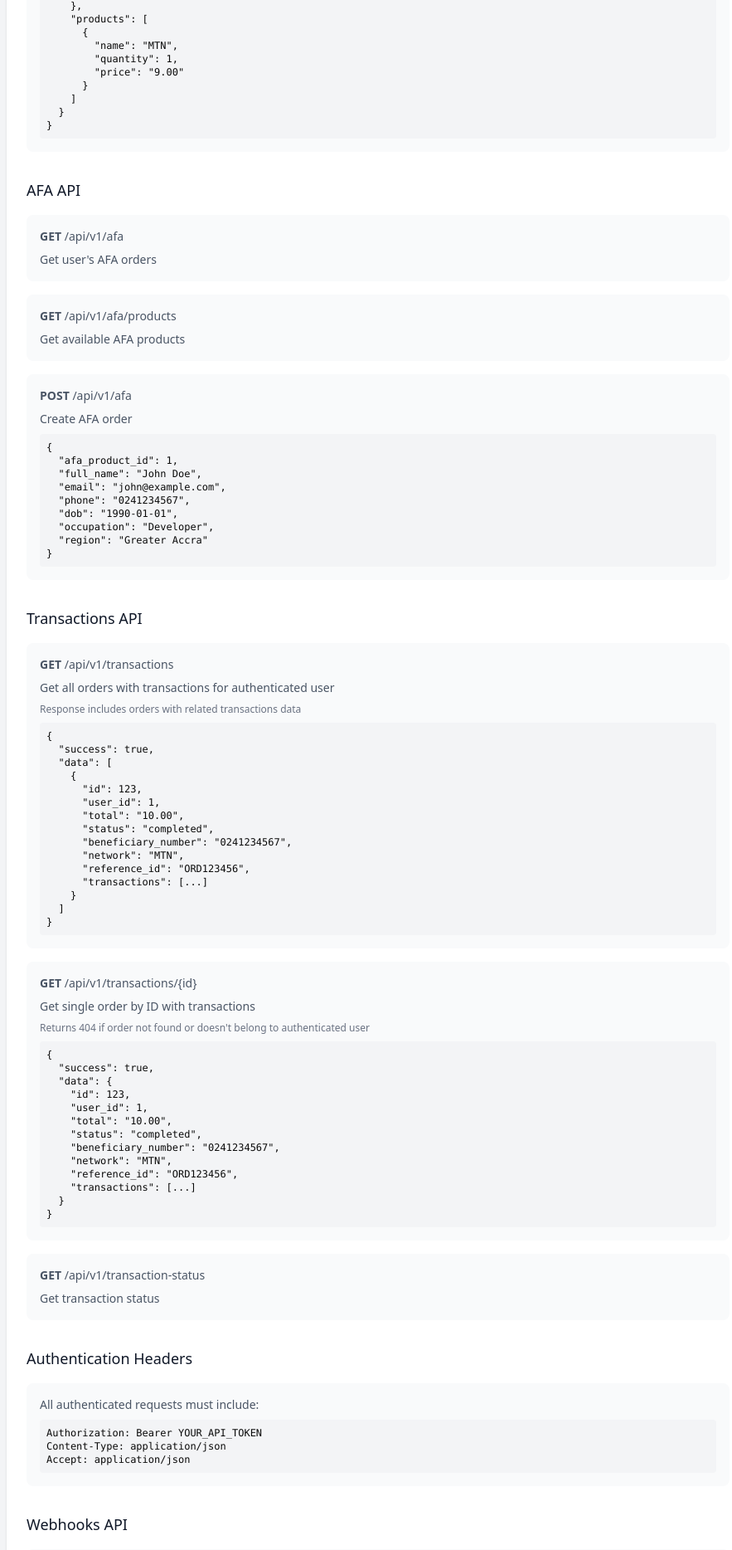
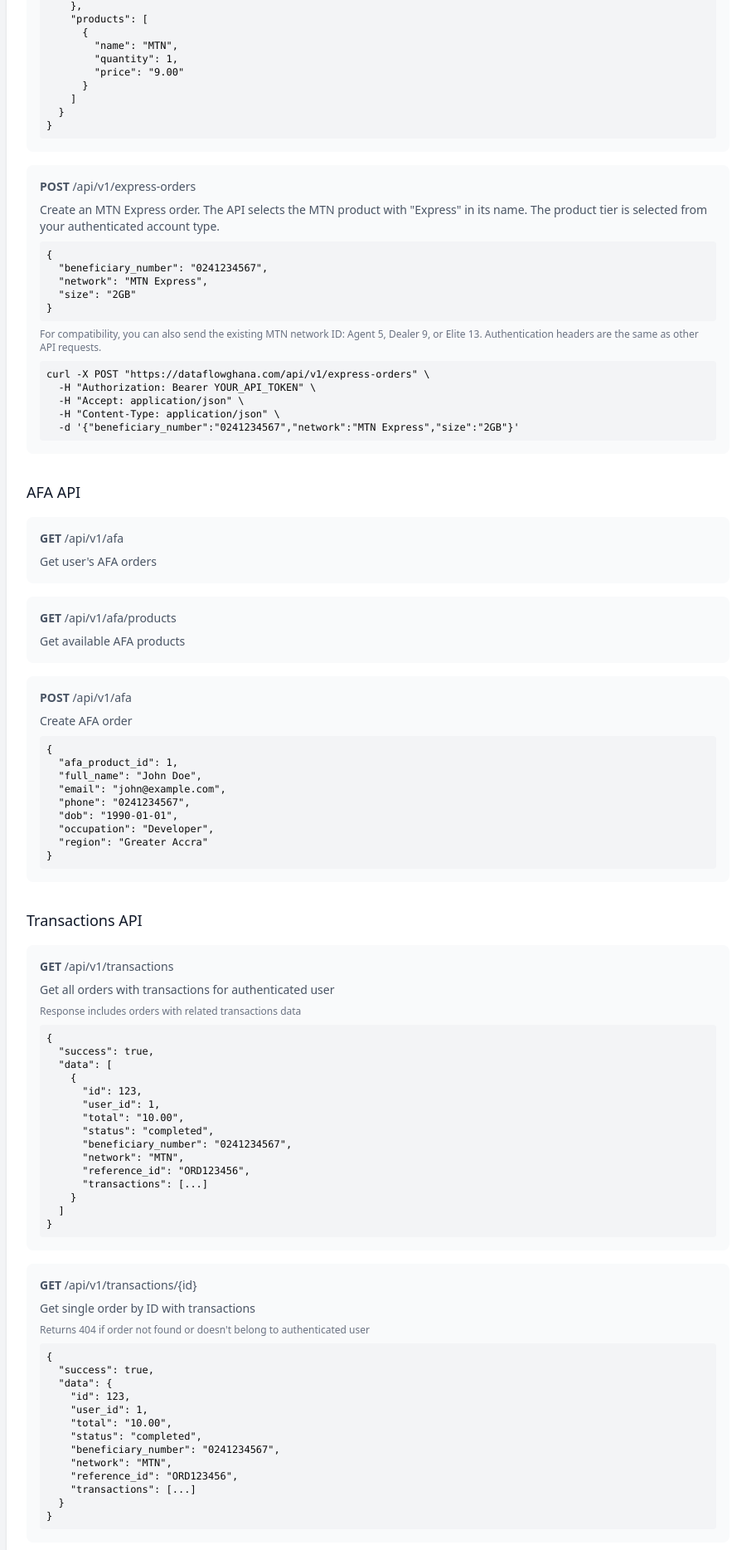
Before and after one commit to korteyrichard/dataflowghana, a Laravel app: page /dashboard/api-docs in a window 1280 px wide. Shown: the part 1731-3599 px from the top of the page at 83% size, without its empty margins (312-1195 px from the left). Run offline with Laravel 12, Linux system fonts and the light colour scheme; a user stored in the database is signed in; data comes from the database, SQL or seed files in the repository; data that the repository does not hold is empty; style sheets or scripts are compiled from the project's sources; some libraries are stand-ins or nearby versions; some web fonts are replaced.

Commit message:
express api endpoint added

```diff
--- a/bootstrap/app.php
+++ b/bootstrap/app.php
@@ -6,6 +6,7 @@ use App\Http\Middleware\RoleMiddleware;
 use Illuminate\Foundation\Application;
 use Illuminate\Foundation\Configuration\Exceptions;
 use Illuminate\Foundation\Configuration\Middleware;
+use Illuminate\Http\Request;
 use Illuminate\Http\Middleware\AddLinkHeadersForPreloadedAssets;
 use Laravel\Sanctum\Http\Middleware\EnsureFrontendRequestsAreStateful;
 
@@ -41,5 +42,7 @@ return Application::configure(basePath: dirname(__DIR__))
         ]);
     })
     ->withExceptions(function (Exceptions $exceptions) {
-        //
+        $exceptions->shouldRenderJsonWhen(
+            fn (Request $request, \Throwable $exception) => $request->is('api/*') || $request->expectsJson()
+        );
     })->create();
--- a/resources/js/pages/Dashboard/ApiDocs.tsx
+++ b/resources/js/pages/Dashboard/ApiDocs.tsx
@@ -326,6 +326,33 @@ BIGTIME: 12`}
 }`}
                                 </pre>
                             </div>
+                            <div className="bg-gray-50 dark:bg-gray-700 p-4 rounded-md">
+                                <p className="text-sm text-gray-600 dark:text-gray-400 mb-2">
+                                    <strong>POST</strong> /api/v1/express-orders
+                                </p>
+                                <p className="text-sm text-gray-600 dark:text-gray-400 mb-2">
+                                    Create an MTN Express order. The API selects the MTN product with "Express" in its name.
+                                    The product tier is selected from your authenticated account type.
+                                </p>
+                                <pre className="text-xs bg-gray-100 dark:bg-gray-800 p-2 rounded overflow-x-auto mb-2">
+{`{
+  "beneficiary_number": "0241234567",
+  "network": "MTN Express",
+  "size": "2GB"
+}`}
+                                </pre>
+                                <p className="text-xs text-gray-500 dark:text-gray-500 mb-2">
+                                    For compatibility, you can also send the existing MTN network ID: Agent 5, Dealer 9, or Elite 13.
+                                    Authentication headers are the same as other API requests.
+                                </p>
+                                <pre className="text-xs bg-gray-100 dark:bg-gray-800 p-2 rounded overflow-x-auto mt-2">
+{`curl -X POST "https://dataflowghana.com/api/v1/express-orders" \\
+  -H "Authorization: Bearer YOUR_API_TOKEN" \\
+  -H "Accept: application/json" \\
+  -H "Content-Type: application/json" \\
+  -d '{"beneficiary_number":"0241234567","network":"MTN Express","size":"2GB"}'`}
+                                </pre>
+                            </div>
                         </div>
                     </div>
 
--- a/routes/api.php
+++ b/routes/api.php
@@ -53,6 +53,7 @@ Route::prefix('v1')->group(function () {
         // ORDERS
         Route::get('/normal-orders', [OrderController::class, 'index']);
         Route::post('/normal-orders', [OrderController::class, 'store']);
+        Route::post('/express-orders', [OrderController::class, 'storeExpress']);
         Route::post('/excel-orders', [OrderController::class, 'store']);
 
         Route::get('/afa', [AFAController::class, 'index']);
```
Also changed, not shown: app/Http/Controllers/Api/OrderController.php (+58 -6 lines), tests/Feature/ApiExpressOrderTest.php (added, +89 -0 lines).
